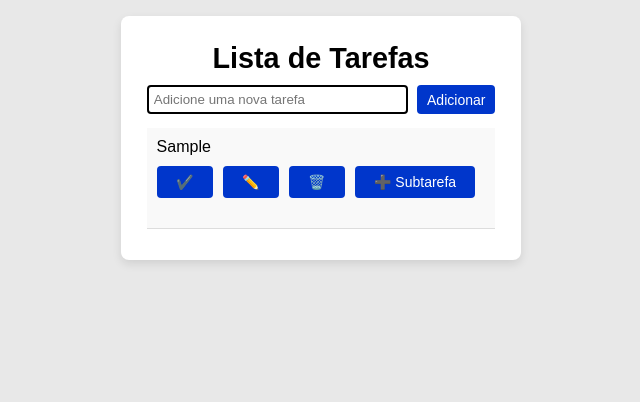
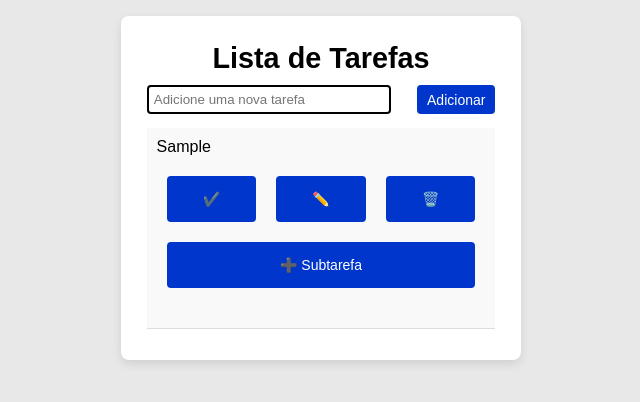
Before and after one commit to robsonffsantos/toDoApp, a plain HTML site: page index.html in a window 1280 px wide. Both pictures are taken after typing "Sample" into the empty fields and a click on the button "Adicionar". Shown: the whole page, without its empty margins (319-959 px from the left). Drawn offline with Linux system fonts and the light colour scheme.

Commit message:
fix: adjust on task buttons when in larger screens

```diff
--- a/styles.css
+++ b/styles.css
@@ -36,14 +36,14 @@ form {
 }
 
 input[type="text"] {
-  width: 75%;
+  width: 70%;
   padding: 1.5%;
   border: 2px solid #000;
   border-radius: 4px;
 }
 
 button {
-  padding: 10px;
+  padding: 20px;
   background-color: #0036cb;
   color: white;
   border: none;
@@ -85,8 +85,8 @@ li .button-group {
 }
 
 li .button-group button {
-  margin-right: 10px;
-  padding: 8px 15px;
+  margin: 10px;
+  padding: 15px;
   flex: 1 1 auto;
   font-size: 14px;
   text-align: center;
```
